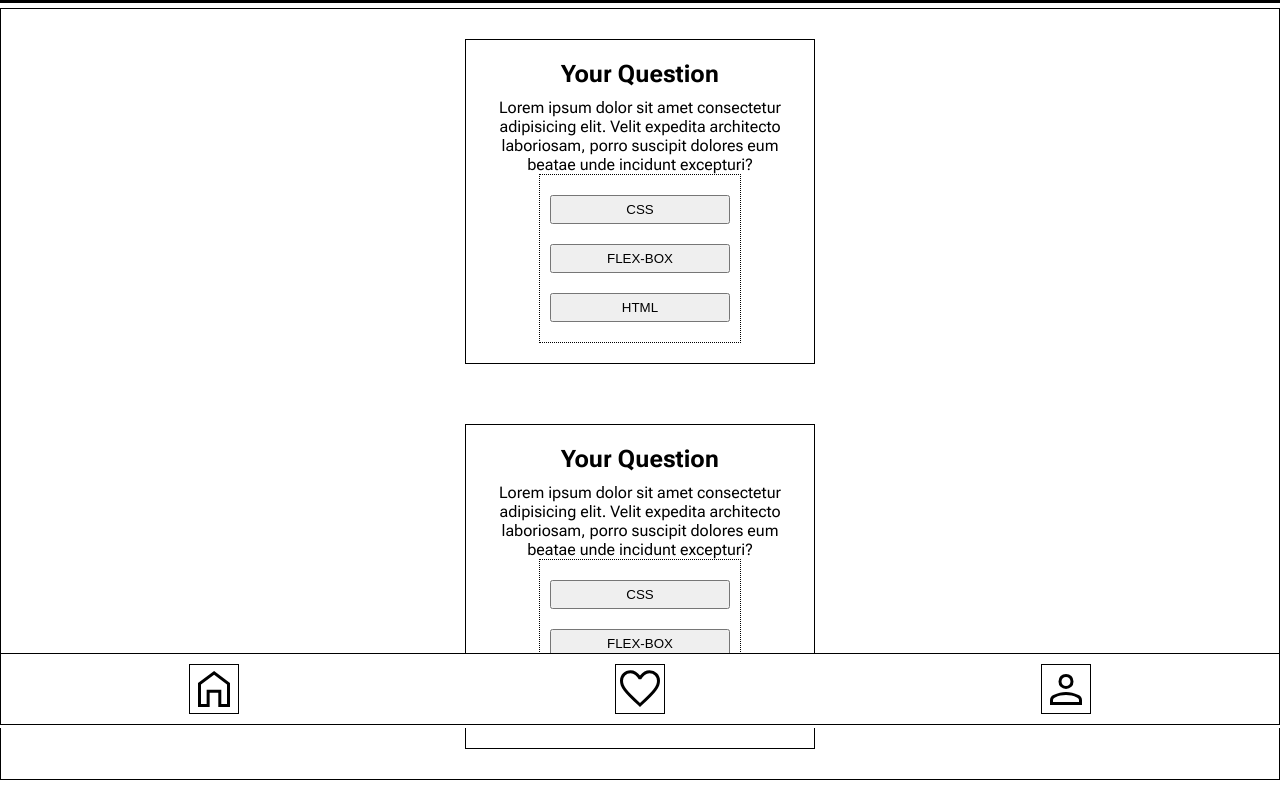
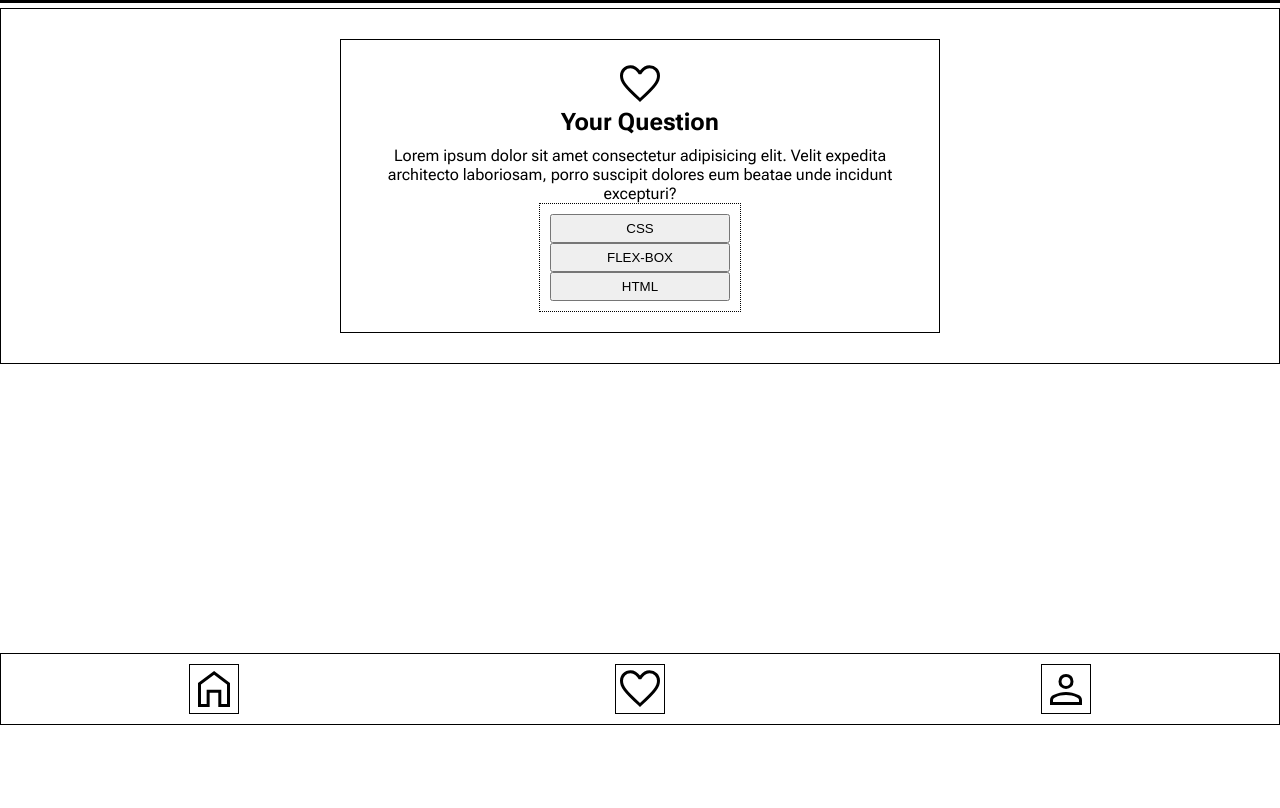
Before and after one commit to Murci2022/quiz-app07.08.-18-33, a plain HTML site: page index.html in a window 1280 px wide. Shown: the part 72-880 px from the top of the page. Drawn offline with Linux system fonts and the light colour scheme; a web font is replaced by a local one.

Commit message:
add heart icon into main, made card 600px wide

```diff
--- a/elements/css/buttons.css
+++ b/elements/css/buttons.css
@@ -1,5 +1,5 @@
 .contact_button {
   padding: 5px 5px;
   width: 100%;
-  margin: 10px 0;
+  margin: s 10px 0;
 }
--- a/elements/css/main.css
+++ b/elements/css/main.css
@@ -15,7 +15,7 @@ section {
 }
 
 .container {
-  max-width: 350px;
+  max-width: 600px;
   display: flex;
   flex-direction: column;
   align-items: center;
--- a/index.html
+++ b/index.html
@@ -18,19 +18,11 @@
     <!------------------- MAIN------------------- -->
     <main>
       <section class="container text_holder">
-        <h1 class="titel">Your Question</h1>
-        <p>
-          Lorem ipsum dolor sit amet consectetur adipisicing elit. Velit
-          expedita architecto laboriosam, porro suscipit dolores eum beatae unde
-          incidunt excepturi?
-        </p>
-        <div class="button__holder">
-          <button class="contact_button">CSS</button>
-          <button class="contact_button">FLEX-BOX</button>
-          <button class="contact_button">HTML</button>
-        </div>
-      </section>
-      <section class="container text_holder">
+        <img
+          src="./elements/img/favorite_FILL0_wght400_GRAD0_opsz48.svg"
+          class="heart_icon"
+          alt="heart-icon"
+        />
         <h1 class="titel">Your Question</h1>
         <p>
           Lorem ipsum dolor sit amet consectetur adipisicing elit. Velit
```
